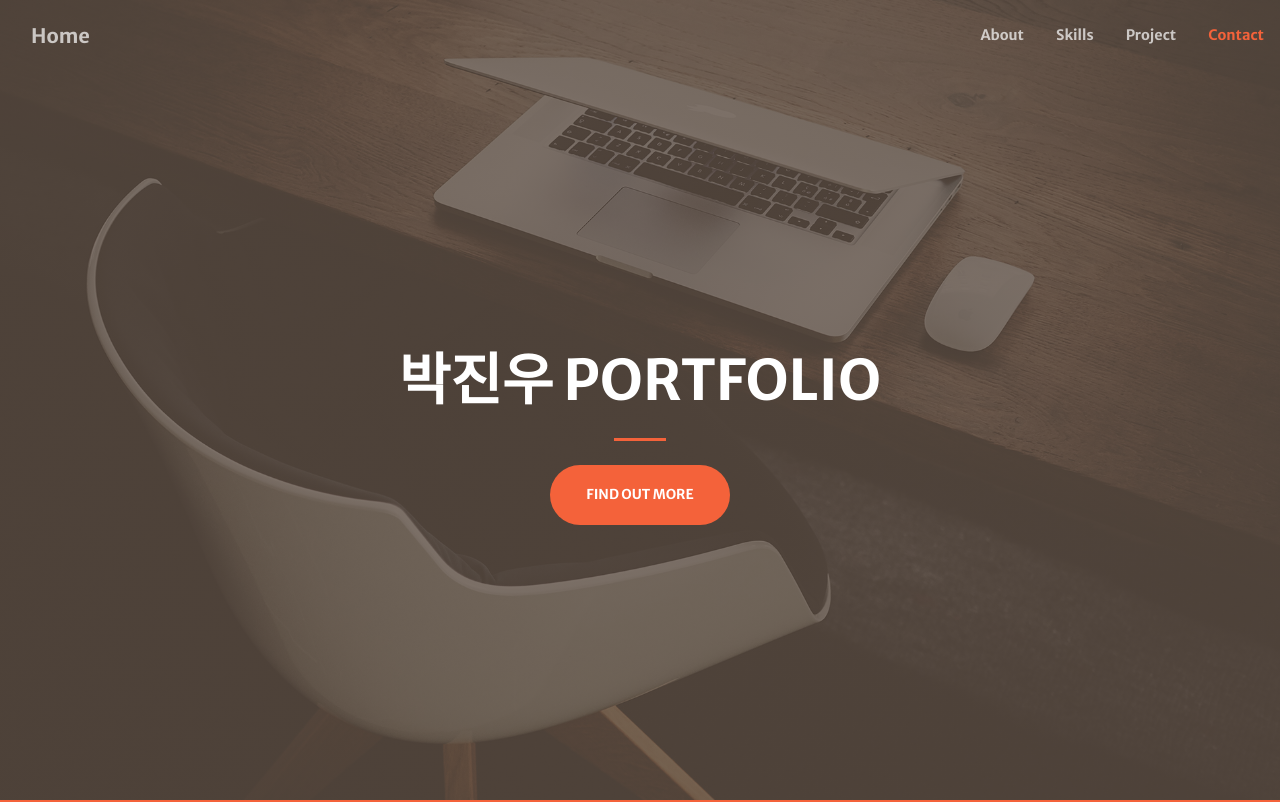
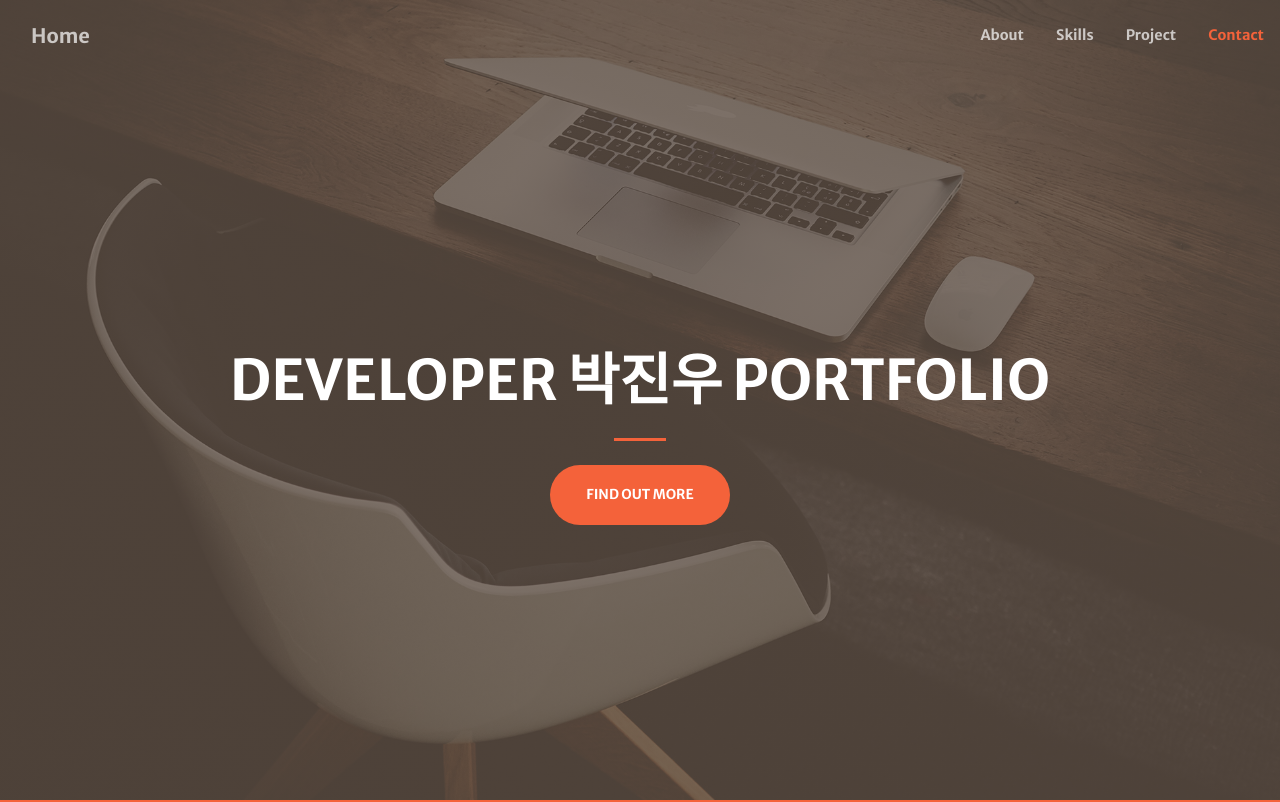
Before and after one commit to jinwoo0608/PortFolioHTML, a plain HTML site: page index.html in a window 1280 px wide. Shown: the top 802 px of the page. Drawn offline with nearby package versions, Linux system fonts and the light colour scheme.

Commit message:
Update index.html

```diff
--- a/index.html
+++ b/index.html
@@ -103,7 +103,7 @@
 		<div class="container h-100">
 			<div class="row h-100 align-items-center justify-content-center text-center">
 				<div class="col-lg-10 align-self-end">
-					<h1 class="text-uppercase text-white font-weight-bold">박진우 PortFolio</h1>
+					<h1 class="text-uppercase text-white font-weight-bold">Developer 박진우 PortFolio</h1>
 					<hr class="divider my-4" />
 				</div>
 				<div class="col-lg-8 align-self-baseline">
```
